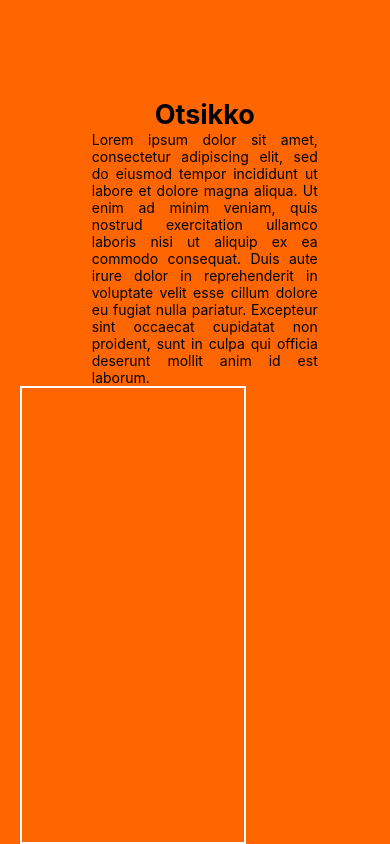
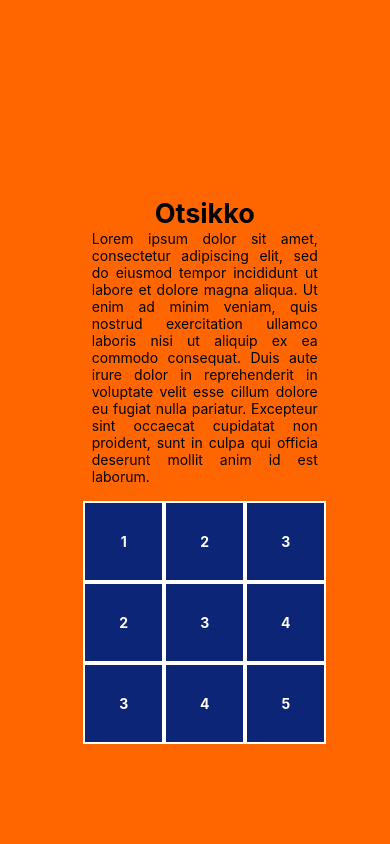
Before and after one commit to salter19/tamk-4A00EZ65-3001-kojo, a React Native app: screen / in a window 390 px wide. Built offline with nearby package versions, Linux system fonts and the light colour scheme.

Commit message:
Refactor Table: stack table at first load. Style.

```diff
--- a/components/Exc1/Table.js
+++ b/components/Exc1/Table.js
@@ -1,35 +1,69 @@
-import React from 'react';
+import React, {useState, useEffect} from 'react';
 import {View, Text, StyleSheet} from 'react-native';
 
 const Table = () => {
 
-  const boxRow = () => {
+  const [table, setTable] = useState();
+
+  useEffect(() => {
+    setTable(stackTable());
+  }, []);
+
+  const boxRow = (rowID) => {
     let result = [];
     for (let i = 0; i < 3; i++) {
       result.push(
-        <View key={i} style={singleBox}>
+        <View key={i} style={styles.singleBox}>
+          {<Text style={styles.boxText}>{i + rowID}</Text>}
+        </View>
+      );
+    };
+    return result;
+  }
 
+  const stackTable = () => {
+    let result = [];
+    const rowCount = 3;
+
+    console.log("stacking table")
+
+    for (let i = 0; i < rowCount; i++) {
+      result.push(
+        <View key={i} style={styles.horizontal}>
+          {boxRow(i < 3 ? i + 1 : i + 2)}
         </View>
-      )
-    }
+      );
+    };
+    return result;
   }
 
   return (
     <View style={styles.root}>
-
+      {table}
     </View>
   );
 };
 
 const styles = StyleSheet.create({
   root: {
-    width: "61%",
-    flex:1,
-    flexDirection:"row",
-    borderColor:"#fff",
-    borderWidth:2
+    alignItems:"center",
+    marginTop: "4.2%"
   },
   singleBox: {
+    width: 81,
+    height: 81,
+    backgroundColor:"#0c2576",
+    borderColor: "#fff",
+    borderWidth:2,
+    alignItems:"center",
+    justifyContent:"center",
+  },
+  horizontal: {
+    flexDirection:"row"
+  },
+  boxText: {
+    color: "#fff",
+    fontWeight: "bold"
   }
 });
 
```
